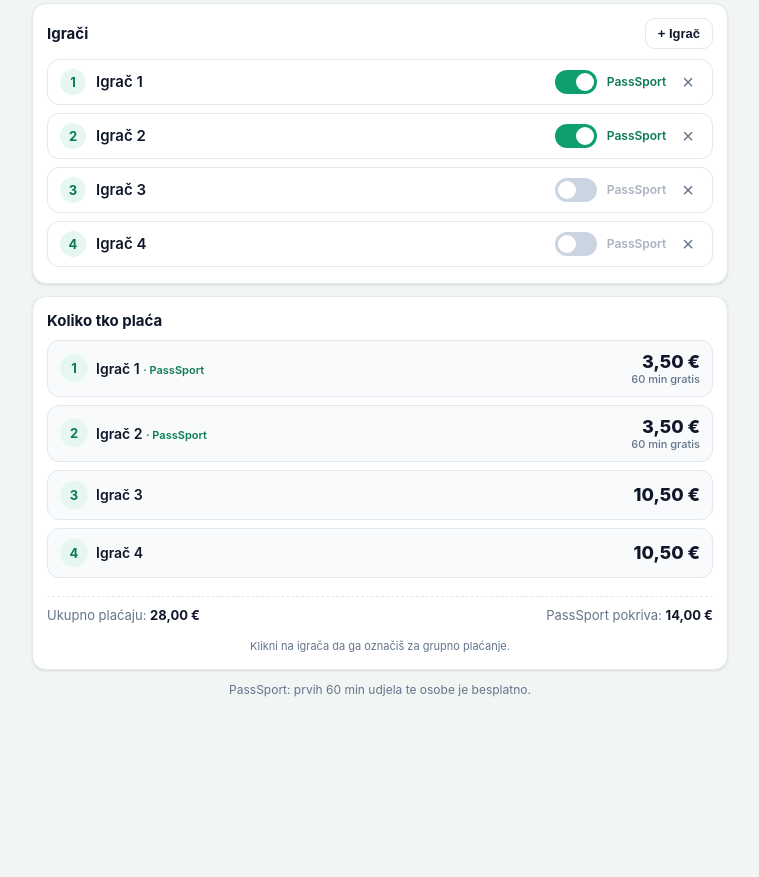
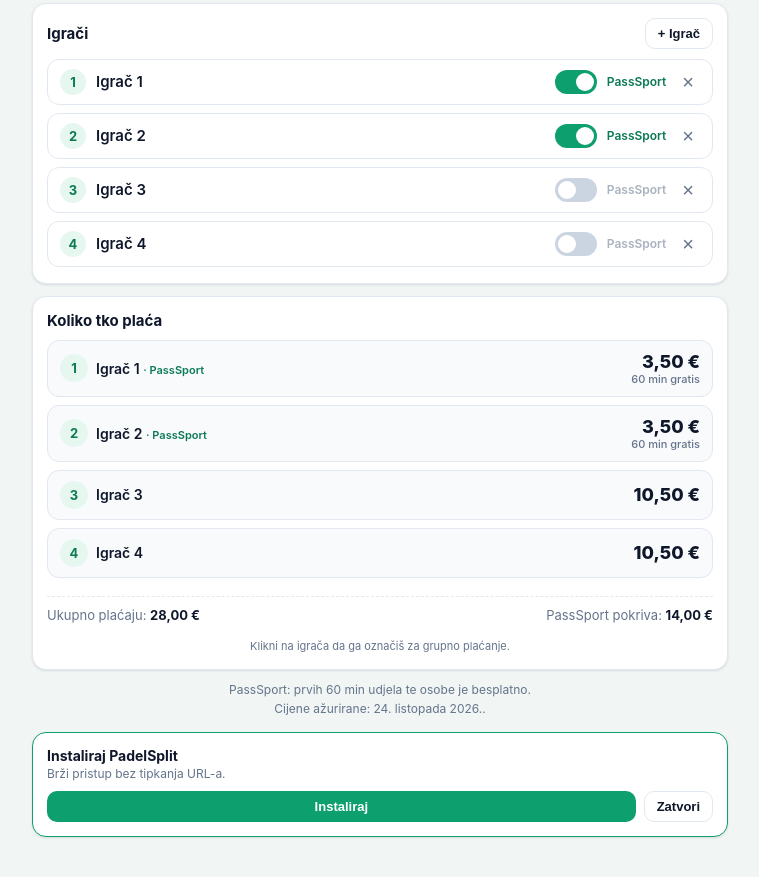
Before and after one commit to knovoselic/padel-split, a website: page public/index.html in a window 1280 px wide. Shown: the part 398-1275 px from the top of the page, without its empty margins (260-1019 px from the left). Before the commit the page ends 1139 px from the top, so only its background shows below. Drawn offline with Linux system fonts and the light colour scheme.

Commit message:
Add price freshness indicator and PWA install card

```diff
--- a/public/app.js
+++ b/public/app.js
@@ -333,6 +333,7 @@
     const res = await fetch("./prices.json", { cache: "no-cache" });
     if (res.ok) prices = await res.json();
   } catch {}
+  renderPriceFreshness();
 
   renderCourts();
   renderDurations();
@@ -340,10 +341,82 @@
   renderPlayers();
   renderResult();
   bindEvents();
+  setupInstallCard();
 
   if ("serviceWorker" in navigator) {
     navigator.serviceWorker.register("./sw.js").catch(() => {});
   }
 }
 
+// ---------- Price freshness ----------
+function renderPriceFreshness() {
+  const el = $("priceFresh");
+  if (!el) return;
+  const generated = prices?.generated_at;
+  if (!generated) {
+    el.textContent = "Cijene nisu dostupne.";
+    el.classList.add("stale");
+    return;
+  }
+  const d = new Date(generated);
+  const ageMs = Date.now() - d.getTime();
+  const ageDays = ageMs / (1000 * 60 * 60 * 24);
+  const fmt = new Intl.DateTimeFormat("hr-HR", { day: "numeric", month: "long", year: "numeric" });
+  el.textContent = `Cijene ažurirane: ${fmt.format(d)}.`;
+  if (ageDays > 8) el.classList.add("stale");
+  else el.classList.remove("stale");
+}
+
+// ---------- PWA install prompt ----------
+function setupInstallCard() {
+  const card = $("installCard");
+  const btn = $("installBtn");
+  const dismiss = $("installDismiss");
+  const iosHint = $("installIos");
+  if (!card || !btn || !dismiss) return;
+
+  const isIos = /iPad|iPhone|iPod/.test(navigator.userAgent) && !window.MSStream;
+  const isStandalone = window.matchMedia("(display-mode: standalone)").matches || navigator.standalone === true;
+  const dismissed = load("padel.installDismissed", false);
+
+  if (isStandalone || dismissed) return;
+
+  let deferredPrompt = null;
+
+  window.addEventListener("beforeinstallprompt", (e) => {
+    e.preventDefault();
+    deferredPrompt = e;
+    card.classList.remove("hidden");
+  });
+
+  if (isIos) {
+    card.classList.remove("hidden");
+    btn.textContent = "Upute";
+    btn.onclick = () => {
+      iosHint.classList.toggle("hidden");
+    };
+  } else {
+    // For Android/Chrome we wait for beforeinstallprompt; show a gentle fallback after a delay
+    setTimeout(() => {
+      if (!card.classList.contains("hidden")) return;
+      card.classList.remove("hidden");
+      btn.textContent = "Instaliraj";
+      btn.onclick = () => {
+        if (deferredPrompt) {
+          deferredPrompt.prompt();
+          deferredPrompt.userChoice.then(() => { deferredPrompt = null; });
+        } else {
+          // No native prompt available; suggest manual install
+          btn.textContent = "Koristi Share → Add to Home Screen";
+        }
+      };
+    }, 2500);
+  }
+
+  dismiss.onclick = () => {
+    card.classList.add("hidden");
+    save("padel.installDismissed", true);
+  };
+}
+
 document.addEventListener("DOMContentLoaded", init);
--- a/public/index.html
+++ b/public/index.html
@@ -54,7 +54,26 @@
       <div id="result" class="result"></div>
     </section>
 
-    <p class="footnote">PassSport: prvih 60 min udjela te osobe je besplatno.</p>
+    <p class="footnote">
+      PassSport: prvih 60 min udjela te osobe je besplatno.
+      <span id="priceFresh" class="fresh"></span>
+    </p>
+
+    <div id="installCard" class="install-card hidden">
+      <div class="install-content">
+        <div class="install-text">
+          <strong>Instaliraj PadelSplit</strong>
+          <span>Brži pristup bez tipkanja URL-a.</span>
+        </div>
+        <div class="install-actions">
+          <button id="installBtn" class="install-btn">Instaliraj</button>
+          <button id="installDismiss" class="ghost-btn">Zatvori</button>
+        </div>
+      </div>
+      <div id="installIos" class="install-ios hidden">
+        U Safariju dodirni <strong>Share</strong> pa <strong>Add to Home Screen</strong>.
+      </div>
+    </div>
   </main>
 
   <script src="./app.js"></script>
--- a/public/style.css
+++ b/public/style.css
@@ -178,6 +178,33 @@
 
 .empty { color: var(--muted); font-size: 14px; padding: 8px 0; }
 .footnote { text-align: center; color: var(--muted); font-size: 12px; margin: 4px 0 16px; }
+.footnote .fresh { display: block; margin-top: 4px; }
+.footnote .fresh.stale { color: var(--danger); font-weight: 600; }
+
+.install-card {
+  background: var(--card);
+  border: 1px solid var(--primary);
+  border-radius: var(--radius);
+  box-shadow: var(--shadow);
+  padding: 14px;
+  margin-bottom: 12px;
+}
+.install-card.hidden { display: none; }
+.install-content { display: flex; flex-direction: column; gap: 10px; }
+.install-text { display: flex; flex-direction: column; gap: 2px; }
+.install-text strong { font-size: 14px; }
+.install-text span { font-size: 12px; color: var(--muted); }
+.install-actions { display: flex; gap: 8px; }
+.install-btn {
+  flex: 1;
+  background: var(--primary); color: #fff; border: none; border-radius: 10px;
+  padding: 8px 12px; font-size: 13px; font-weight: 700; cursor: pointer;
+}
+.install-ios {
+  margin-top: 10px; padding-top: 10px; border-top: 1px dashed var(--border);
+  font-size: 12px; color: var(--muted);
+}
+.install-ios.hidden { display: none; }
 
 .ghost-btn {
   background: #fff; border: 1px solid var(--border); border-radius: 10px;
--- a/public/sw.js
+++ b/public/sw.js
@@ -1,4 +1,4 @@
-const CACHE = "padelsplit-mvmj59z5";
+const CACHE = "padelsplit-mvnw6yy4";
 const ASSETS = [
   "./",
   "./app.js",
```
